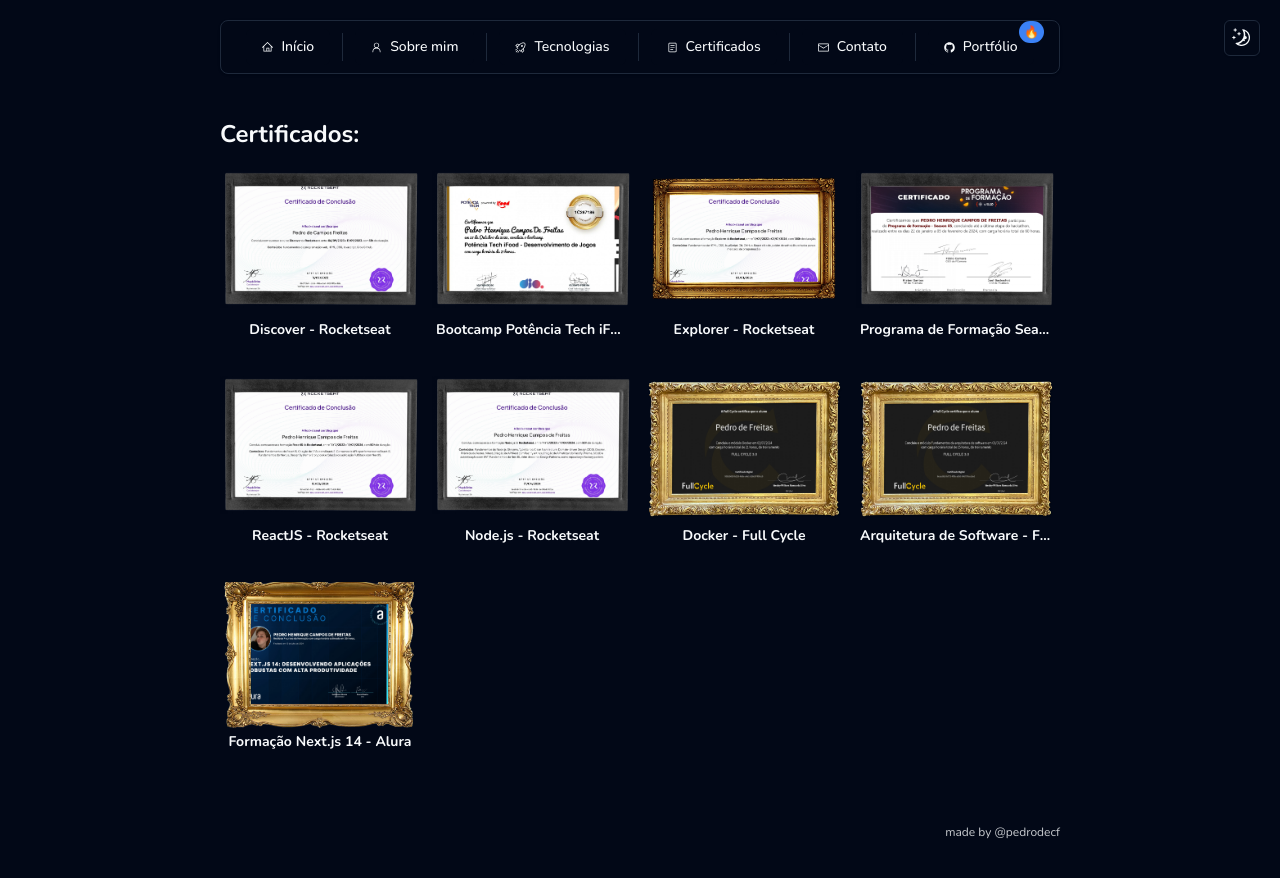
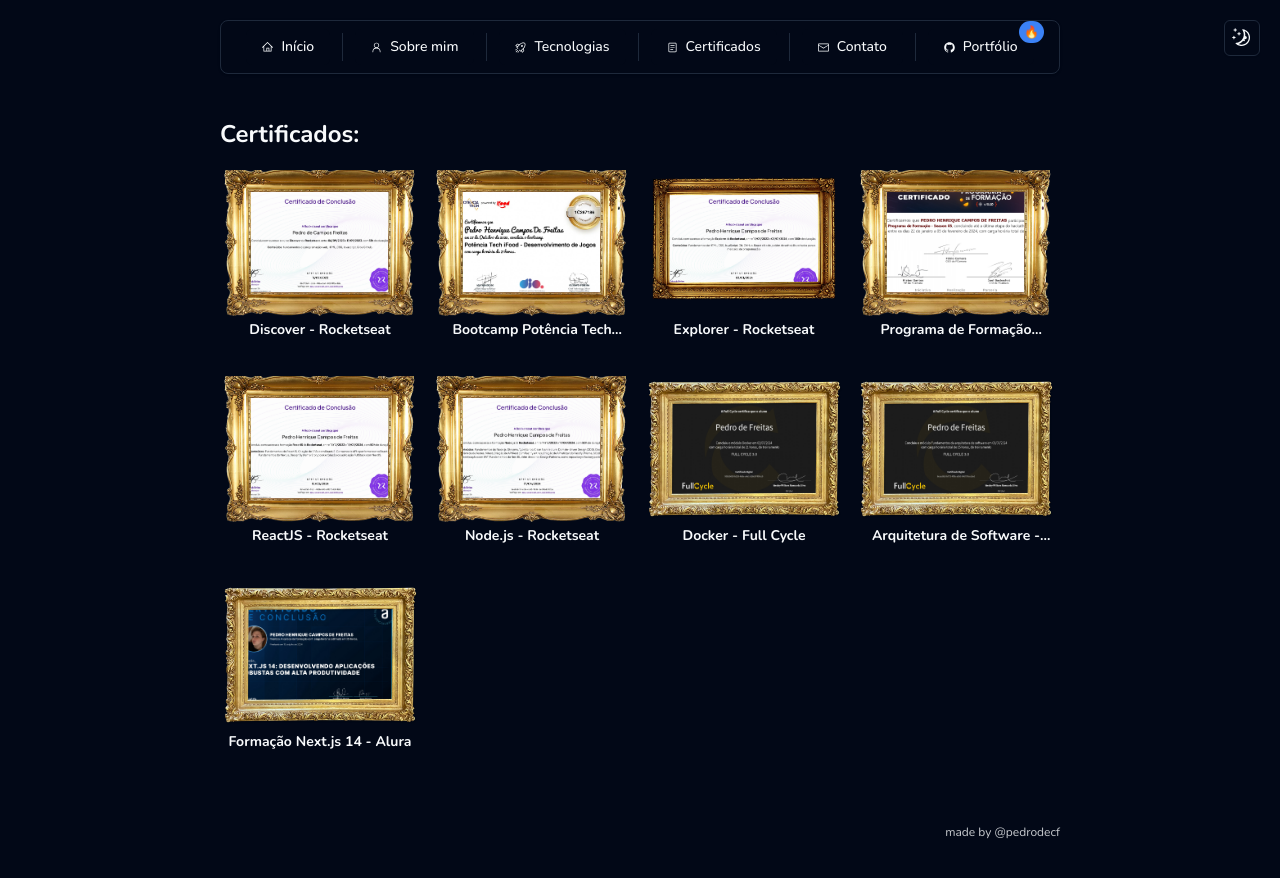
Before and after one commit to pedrodecf/pedrodecf.com, a Next.js app: page /certificates in a window 1280 px wide. Shown: the top 878 px of the page. Built offline with nearby package versions, Linux system fonts and the light colour scheme.

Commit message:
fix: :art: dialog e correção de pequenos alertas

```diff
--- a/src/app/_components/Frame.tsx
+++ b/src/app/_components/Frame.tsx
@@ -1,5 +1,7 @@
 'use client'
 
+import { Dialog, DialogContent, DialogTrigger } from '@/components/ui/dialog'
+import { DialogTitle } from '@radix-ui/react-dialog'
 import Image from 'next/image'
 import { useState, useEffect } from 'react'
 
@@ -11,7 +13,6 @@
 export function Frame({ title, certificate }: FrameProps) {
   const [frameIndex, setFrameIndex] = useState<number | null>(null)
   const frames = [
-    '/frames/frame-01.png',
     '/frames/frame-02.png',
     '/frames/frame-03.png',
     '/frames/frame-04.png',
@@ -22,7 +23,7 @@
   }, [])
 
   function generateRandomFrameIndex() {
-    return Math.floor(Math.random() * 4)
+    return Math.floor(Math.random() * 3)
   }
 
   if (frameIndex === null) {
@@ -36,26 +37,39 @@
           <Image
             src={certificate}
             alt="Certificado"
-            layout="fill"
-            objectFit="cover"
+            priority
+            fill
             className="z-20"
-            quality={100}
-            priority={true}
+            sizes="(max-width: 200px)"
+            style={{ objectFit: 'cover' }}
           />
         </div>
       </div>
-      <Image
-        src={frames[frameIndex]}
-        alt="Moldura"
-        width={200}
-        height={138}
-        className="absolute top-0 left-0 z-30"
-        priority={true}
-      />
+
+      <Dialog>
+        <DialogTrigger asChild>
+          <Image
+            src={frames[frameIndex]}
+            alt="Moldura"
+            width={200}
+            height={158}
+            priority
+            className="absolute top-0 left-0 z-30 cursor-pointer"
+          />
+        </DialogTrigger>
+        <DialogContent aria-describedby={undefined} className="max-w-[60vw]">
+          <DialogTitle className="sr-only">{title}</DialogTitle>
+          <Image
+            src={certificate}
+            alt={title}
+            quality={85}
+            width={1280}
+            height={720}
+          />
+        </DialogContent>
+      </Dialog>
       <div className="absolute -bottom-4 left-0 w-full text-center text-foreground p-1 z-40">
-        <h3 className="text-sm font-bold truncate whitespace-nowrap">
-          {title}
-        </h3>
+        <h3 className="text-sm font-bold line-clamp-1">{title}</h3>
       </div>
     </div>
   )
--- a/src/app/_components/PorfolioCard.tsx
+++ b/src/app/_components/PorfolioCard.tsx
@@ -42,6 +42,7 @@
             <Image
               src={image}
               alt={title}
+              quality={85}
               width={1280}
               height={720}
               priority={true}
```
Also changed, not shown: public/certificates/certificate-9.jpg, public/frames/frame-01.png (deleted).
